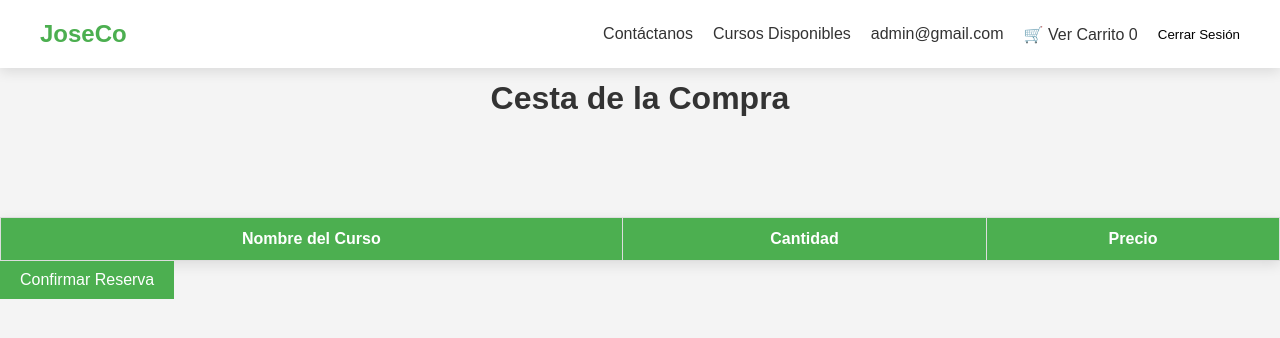
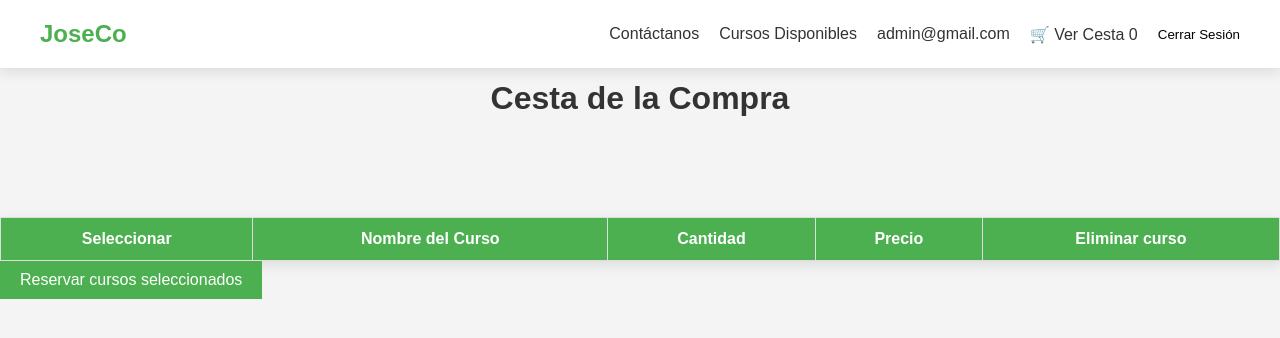
Before and after one commit to JuanAntonioMorenoMoguel/PGPI-G1.12, a Django app: page /carrito/ in a window 1280 px wide. Shown: the top 338 px of the page. Run offline with Django 4.2, Linux system fonts and the light colour scheme; a user stored in the database is signed in; data comes from the database, SQL or seed files in the repository; lists and menus that the app fills with data are empty.

Commit message:
Avance en cesta de la compra

```diff
--- a/joseco/Gestion_Cursos/urls.py
+++ b/joseco/Gestion_Cursos/urls.py
@@ -8,4 +8,5 @@ urlpatterns = [
     path('carrito/', views.ver_carrito, name='ver_carrito'),
     path('confirmar-reserva/', views.confirmar_reserva, name='confirmar_reserva'),
     path('carrito-cantidad/', views.carrito_cantidad, name='carrito_cantidad'),
+    path('eliminar-de-carrito/<int:curso_id>/', views.eliminar_de_carrito, name='eliminar_de_carrito'),
 ]
--- a/joseco/Gestion_Cursos/views.py
+++ b/joseco/Gestion_Cursos/views.py
@@ -2,15 +2,17 @@ from django.shortcuts import render, redirect, get_object_or_404
 from django.http import JsonResponse
 from django.views.decorators.csrf import csrf_exempt
 from django.contrib.auth.decorators import login_required
+from django.views.decorators.http import require_http_methods
 from .models import Curso, Carrito
 from .filters import CursoFilter
 
 def lista_cursos(request):
     cursos = Curso.objects.all()  # Recuperar todos los cursos
+    carrito = Carrito.objects.filter(usuario=request.user).values_list('curso', flat=True)
     filtro=CursoFilter(request.GET, queryset=cursos)
     cursos_filtrados=filtro.qs
 
-    return render(request, 'cursos.html', {'cursos': cursos_filtrados, 'filtro':filtro})
+    return render(request, 'cursos.html', {'cursos': cursos_filtrados, 'filtro':filtro, 'carrito': list(carrito)})
 
 
 
@@ -27,6 +29,16 @@ def agregar_a_carrito(request, curso_id):
         return JsonResponse({"message": "Curso añadido al carrito", "carrito_cantidad": Carrito.objects.filter(usuario=request.user).count()})
 
     return redirect('ver_carrito')  # Redirección si no es AJAX
+
+@login_required
+@require_http_methods(["DELETE"])
+def eliminar_de_carrito(request, curso_id):
+    try:
+        item = Carrito.objects.get(id=curso_id)
+        item.delete()
+        return JsonResponse({'message': 'Curso eliminado del carrito.'})
+    except Carrito.DoesNotExist:
+        return JsonResponse({'message': 'El curso no existe en el carrito.'}, status=404)
 
 @login_required
 def ver_carrito(request):
--- a/joseco/templates/base.html
+++ b/joseco/templates/base.html
@@ -25,7 +25,7 @@
             <a class="nav-link text-white" href="{% url 'lista_cursos' %}">Cursos Disponibles</a>
             <a class="nav-link text-white" href="{% url 'perfil' %}">{{ user.email }}</a>
             <a href="{% url 'ver_carrito' %}" class="nav-link text-white">
-                🛒 Ver Carrito <span id="carrito-cantidad">0</span>
+                🛒 Ver Cesta <span id="carrito-cantidad">0</span>
             </a>
 
             <form action="{% url 'cerrar_sesion' %}" method="post" style="display: inline;">
--- a/joseco/templates/ver_carrito.html
+++ b/joseco/templates/ver_carrito.html
@@ -13,22 +13,61 @@
 <table class="custom-table">
     <thead>
         <tr>
+            <th>Seleccionar</th>
             <th>Nombre del Curso</th>
             <th>Cantidad</th>
             <th>Precio</th>
+            <th>Eliminar curso</th>
         </tr>
     </thead>
     <tbody>
         {% for item in carrito %}
         <tr>
+            <td><input type="checkbox" name="seleccionar" value="{{ item.id }}" onchange="toggleRowSelection(this)"></td>
             <td>{{ item.curso.nombre }}</td>
             <td>{{ item.cantidad }}</td>
             <td>{{ item.curso.precio }} €</td>
-
+            <td>
+                <button type="button" class="btn-reserva" onclick="eliminar-de-carrito({{ curso.id }})">Eliminar</button>
+            </td>
         </tr>
         {% endfor %}
     </tbody>
 </table>
 
-<a href="{% url 'confirmar_reserva' %}" class="btn-confirmar">Confirmar Reserva</a>
+<a href="{% url 'confirmar_reserva' %}" class="btn-confirmar">Reservar cursos seleccionados</a>
+
+<script>
+    function toggleRowSelection(checkbox) {
+        const row = checkbox.closest('tr');
+        if (checkbox.checked) {
+            row.classList.add('selected-row');
+        } else {
+            row.classList.remove('selected-row');
+        }
+    }
+
+    function eliminarDeCarrito(cursoId) {
+        const url = `/eliminar-de-carrito/${cursoId}/`;
+        const csrfToken = document.querySelector('input[name="csrfmiddlewaretoken"]').value;
+
+        fetch(url, {
+            method: 'DELETE',
+            headers: {
+                'X-CSRFToken': csrfToken,
+                'X-Requested-With': 'XMLHttpRequest'
+            }
+        })
+        .then(response => response.json())
+        .then(data => {
+            if (data.message) {
+                alert(data.message); // Opcional: mostrar un mensaje al usuario
+            }
+            // Actualizar la página o eliminar la fila del curso
+            location.reload(); // Recargar la página para reflejar los cambios
+        })
+        .catch(error => console.error('Error:', error));
+    }
+</script>
+
 {% endblock content %}
```
Also changed, not shown: joseco/templates/cursos.html (+9 -2 lines).
